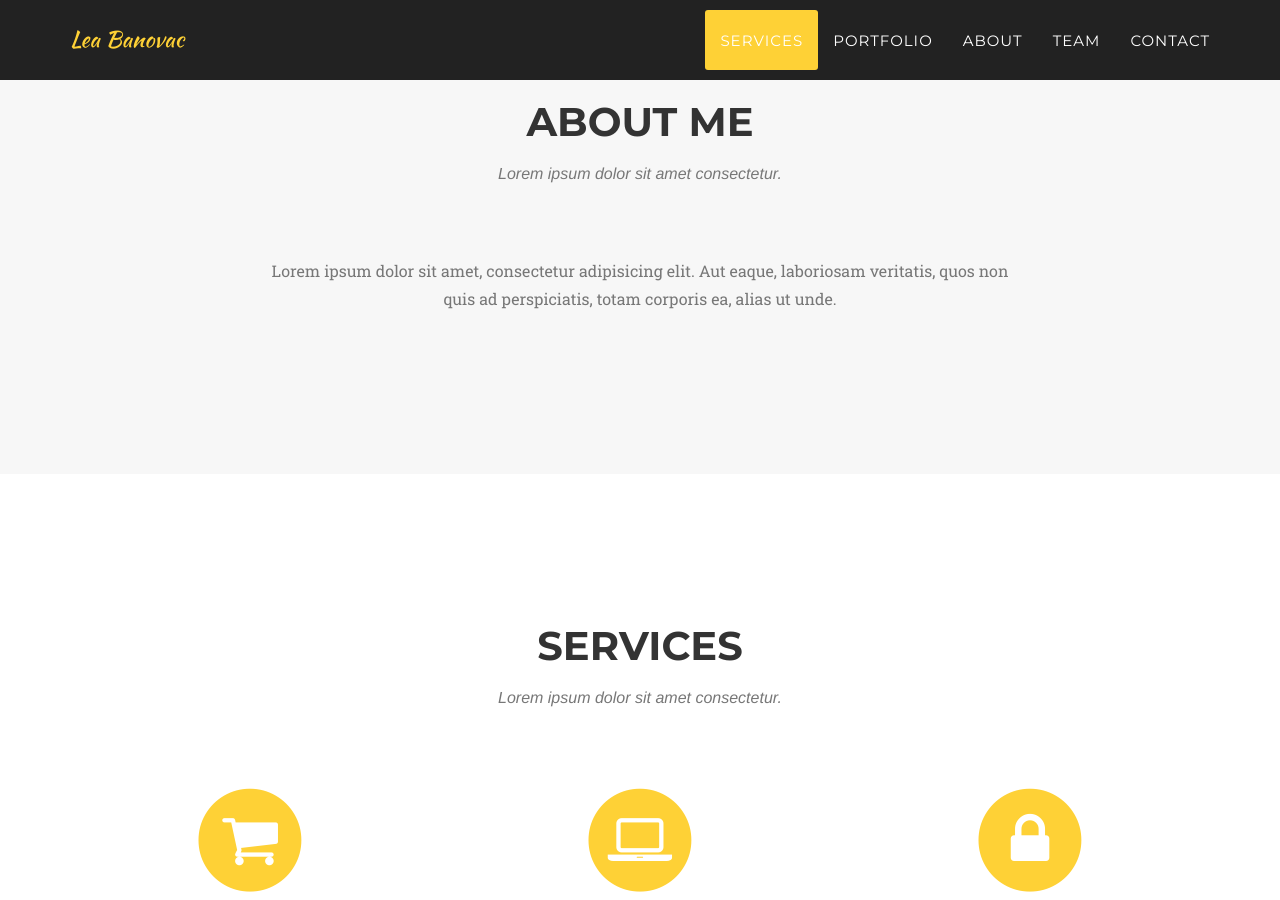
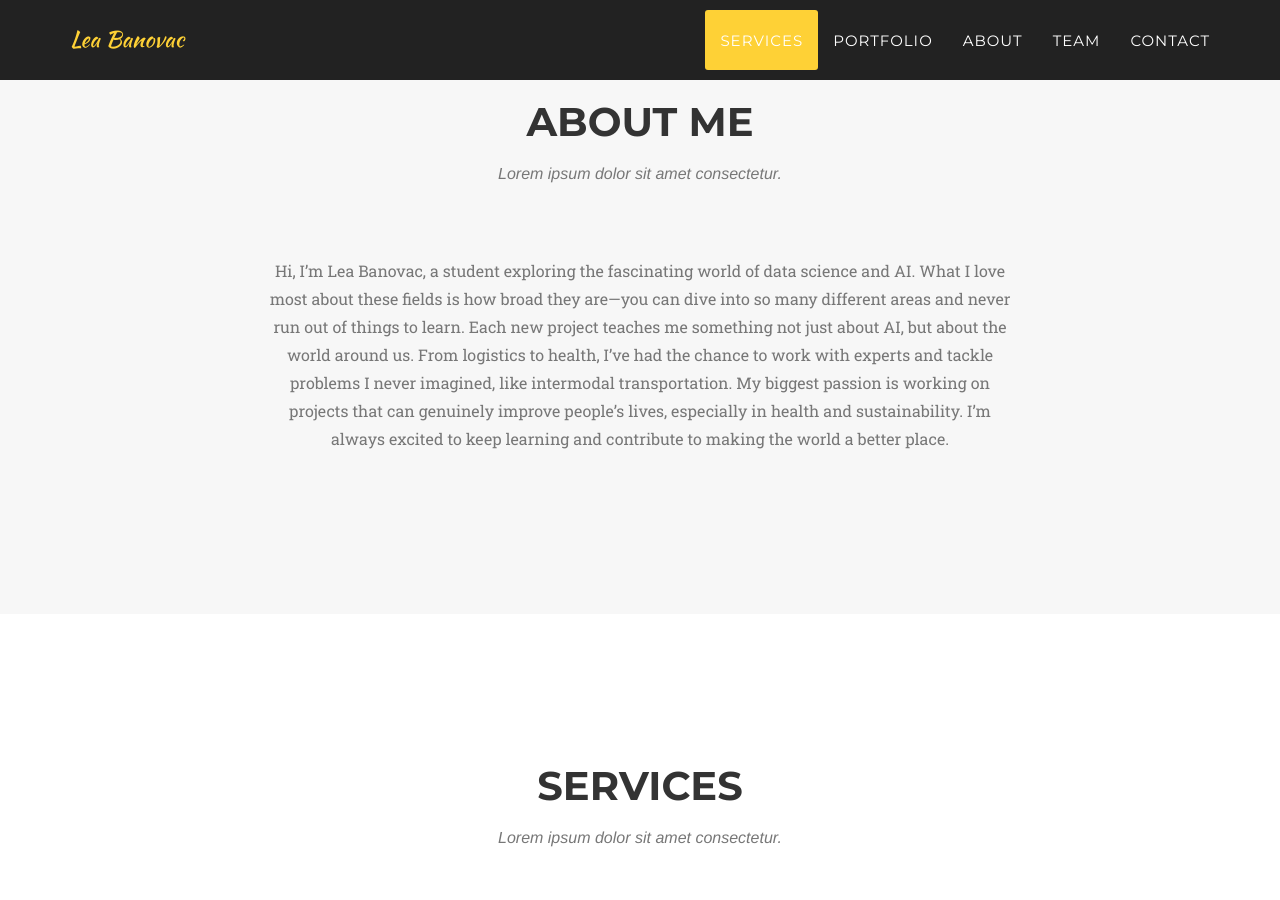
Before and after one commit to leabanovac224055/leabanovac224055.github.io, a Jekyll site: the page built from index.html, in a window 1280 px wide and 900 px high, scrolled down 808 px. Built offline with Jekyll 4.4.1, drawn with Linux system fonts in a browser that asks for light colours; some web fonts are replaced; some of the changed text lies outside the part shown.

Commit message:
Update team.html

```diff
--- a/_includes/team.html
+++ b/_includes/team.html
@@ -30,7 +30,7 @@
             </div>
             <div class="row">
                 <div class="col-lg-8 col-lg-offset-2 text-center">
-                    <p class="large text-muted">Lorem ipsum dolor sit amet, consectetur adipisicing elit. Aut eaque, laboriosam veritatis, quos non quis ad perspiciatis, totam corporis ea, alias ut unde.</p>
+                    <p class="large text-muted">Hi, I’m Lea Banovac, a student exploring the fascinating world of data science and AI. What I love most about these fields is how broad they are—you can dive into so many different areas and never run out of things to learn. Each new project teaches me something not just about AI, but about the world around us. From logistics to health, I’ve had the chance to work with experts and tackle problems I never imagined, like intermodal transportation. My biggest passion is working on projects that can genuinely improve people’s lives, especially in health and sustainability. I’m always excited to keep learning and contribute to making the world a better place.</p>
                 </div>
             </div>
         </div>
```
